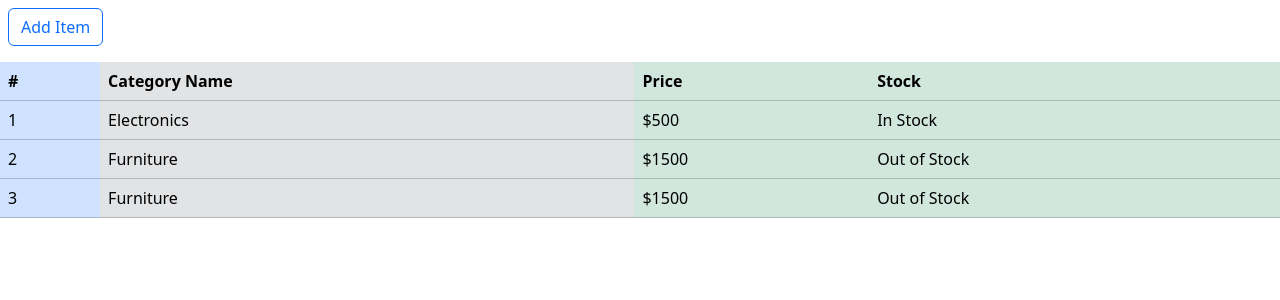
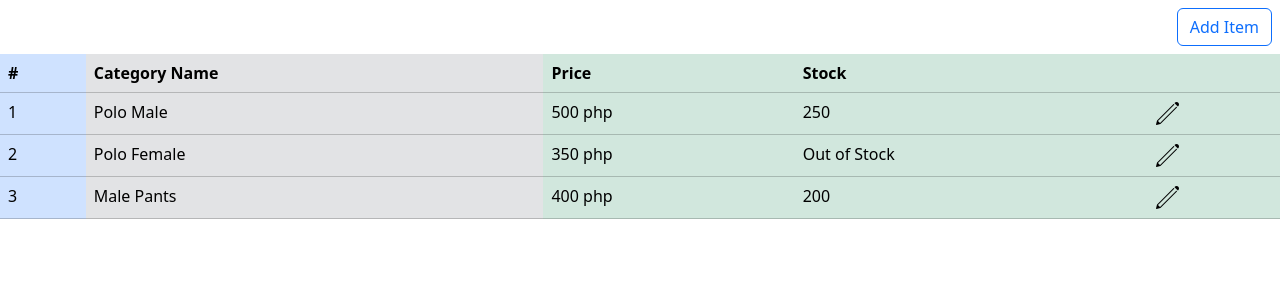
Before and after one commit to caesar0016/webQuantify, a PHP site: page /inventoryPage.php in a window 1280 px wide. Shown: the part 78-378 px from the top of the page. Run offline with PHP 8.4, Linux system fonts and the light colour scheme; some libraries are stand-ins or nearby versions.

Commit message:
added design form to the category

```diff
--- a/inventoryPage.php
+++ b/inventoryPage.php
@@ -10,7 +10,12 @@
     <title>Inventory</title>
 </head>
 <body>
-<button type="button" class="btn btn-outline-primary m-2">Add Item</button>
+<div class="d-flex justify-content-end m-2">
+        <!-- Button to add new items to the table, moved to the right with margin -->
+        <button type="button" class="btn btn-outline-primary mr-2">
+            <a href="addItem.php" class="text-decoration-none text-reset">Add Item</a>
+        </button>
+    </div>
 <table class="table table-hover mt-2">
         <thead>
             <tr>
@@ -19,29 +24,33 @@
                 <th class="table-secondary">Category Name</th>
                 <th class="table-success">Price</th>
                 <th class="table-success">Stock</th>
+                <th class="table-success"></th>
             </tr>
         </thead>
         <tbody>
             <!-- Example rows with initial data -->
             <tr>
                 <td class="table-primary">1</td>
-                <td class="table-secondary">Electronics</td>
-                <td class="table-success">$500</td>
-                <td class="table-success">In Stock</td>
+                <td class="table-secondary">Polo Male</td>
+                <td class="table-success">500 php</td>
+                <td class="table-success">250</td>
+                <td class="table-success"><img src="images/ic_edit.png" alt="Edit"></td>
             </tr>
               <!-- This is the rows 2-->
             <tr>
                 <td class="table-primary">2</td>
-                <td class="table-secondary">Furniture</td>
-                <td class="table-success">$1500</td>
+                <td class="table-secondary">Polo Female</td>
+                <td class="table-success">350 php</td>
                 <td class="table-success">Out of Stock</td>
+                <td class="table-success"><img src="images/ic_edit.png" alt="Edit"></td>
             </tr>
               <!-- This is the rows 3-->
             <tr>
                 <td class="table-primary">3</td>
-                <td class="table-secondary">Furniture</td>
-                <td class="table-success">$1500</td>
-                <td class="table-success">Out of Stock</td>
+                <td class="table-secondary">Male Pants</td>
+                <td class="table-success">400 php</td>
+                <td class="table-success">200</td>
+                <td class="table-success"><img src="images/ic_edit.png" alt="Edit"></td>
             </tr>
         </tbody>
     </table>
```
Also changed, not shown: addItem.php (+15 -3 lines), categoryAddItem.php (added, +39 -0 lines), images/ic_edit.png (added).
